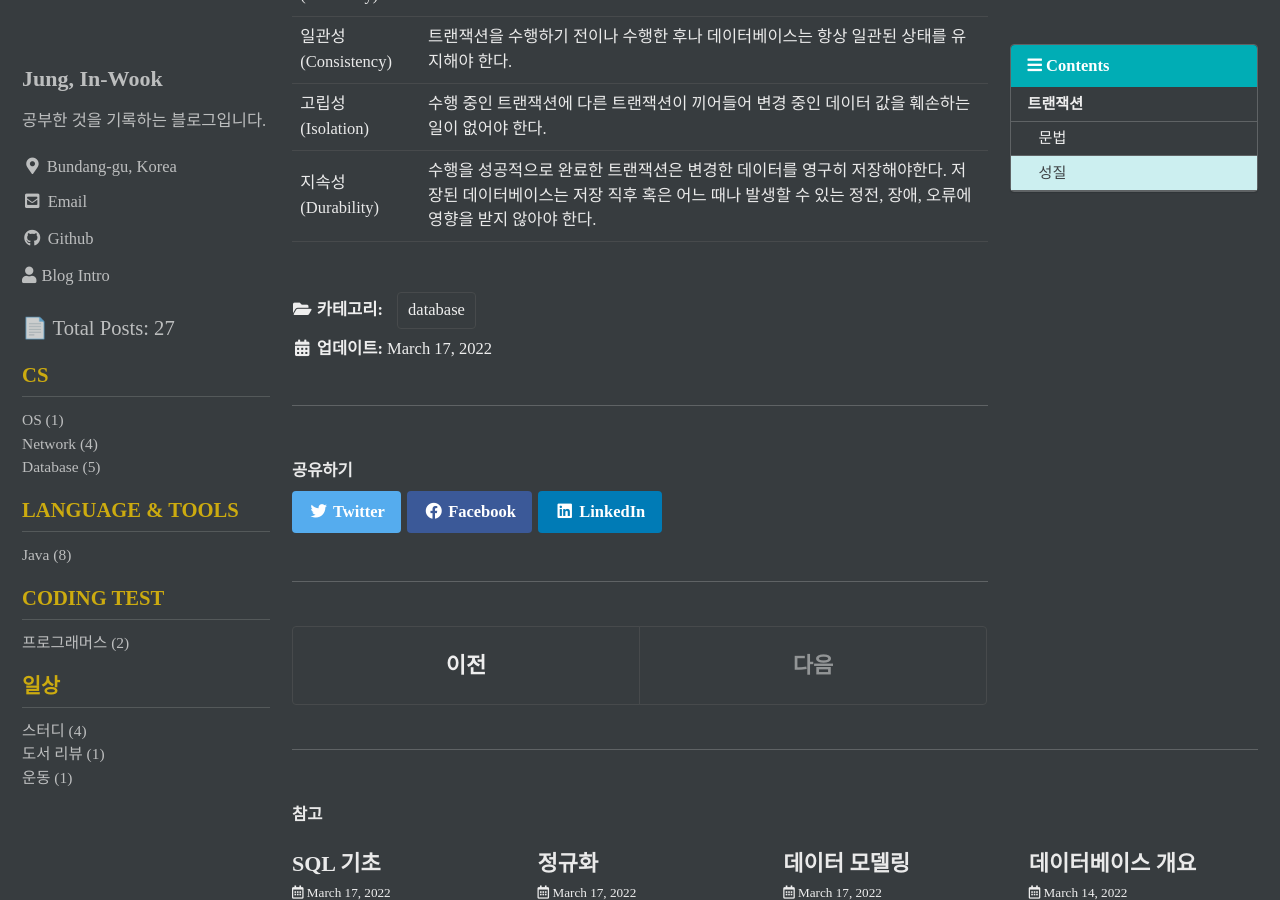
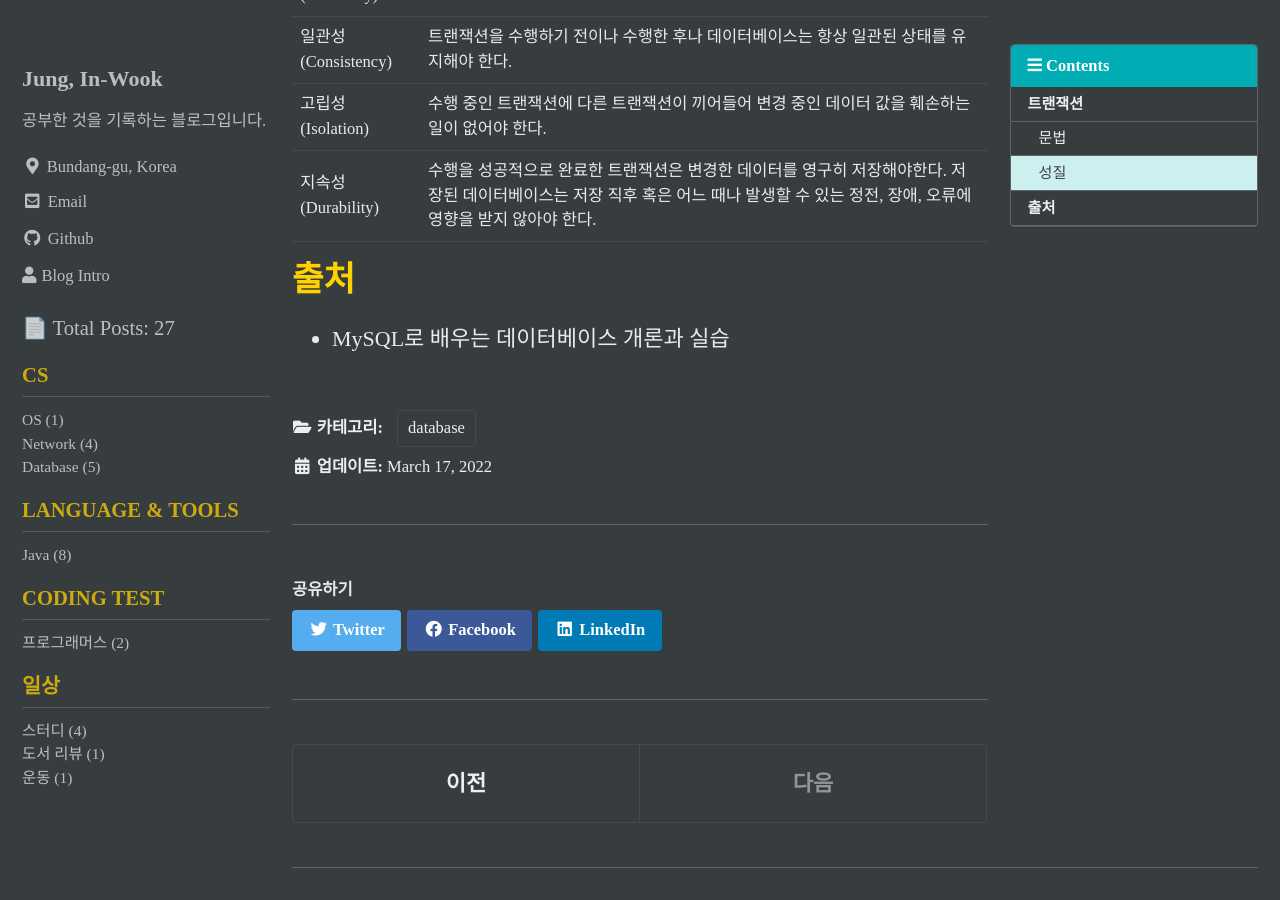
Before and after one commit to Koowin/koowin.github.io, a Jekyll site: the page built from _posts/database/2022-03-17-transaction.md, in a window 1280 px wide and 900 px high, scrolled down 894 px. Built offline with Jekyll 4.4.1, drawn with Linux system fonts in a browser that asks for light colours; cached includes are drawn as plain includes; some web fonts are replaced.

Commit message:
Update 2022-03-17-transaction.md

```diff
--- a/_posts/database/2022-03-17-transaction.md
+++ b/_posts/database/2022-03-17-transaction.md
@@ -40,3 +40,7 @@ COMMIT
 | 일관성(Consistency) | 트랜잭션을 수행하기 전이나 수행한 후나 데이터베이스는 항상 일관된 상태를 유지해야 한다. |
 | 고립성(Isolation)   | 수행 중인 트랜잭션에 다른 트랜잭션이 끼어들어 변경 중인 데이터 값을 훼손하는 일이 없어야 한다. |
 | 지속성(Durability)  | 수행을 성공적으로 완료한 트랜잭션은 변경한 데이터를 영구히 저장해야한다. 저장된 데이터베이스는 저장 직후 혹은 어느 때나 발생할 수 있는 정전, 장애, 오류에 영향을 받지 않아야 한다. |
+
+# 출처
+
+* MySQL로 배우는 데이터베이스 개론과 실습
```
